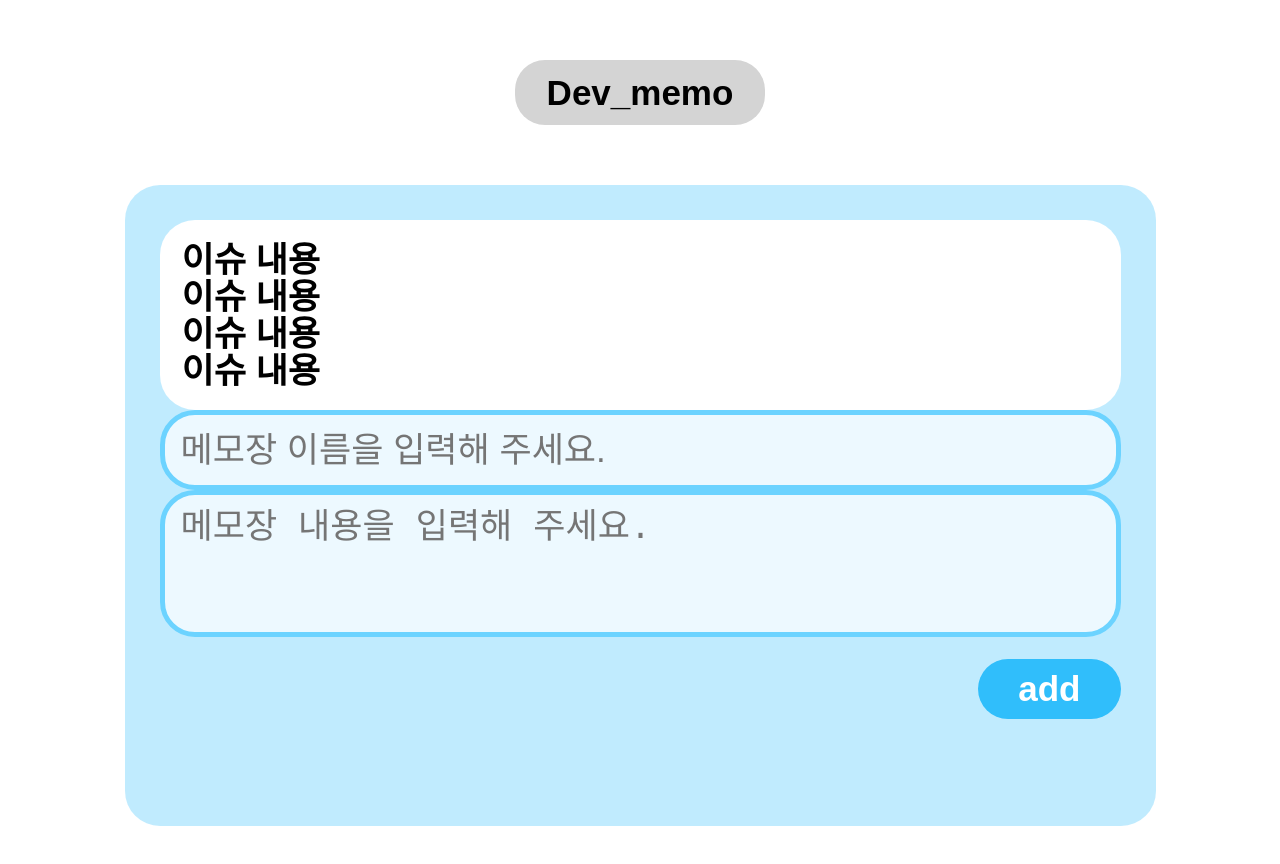
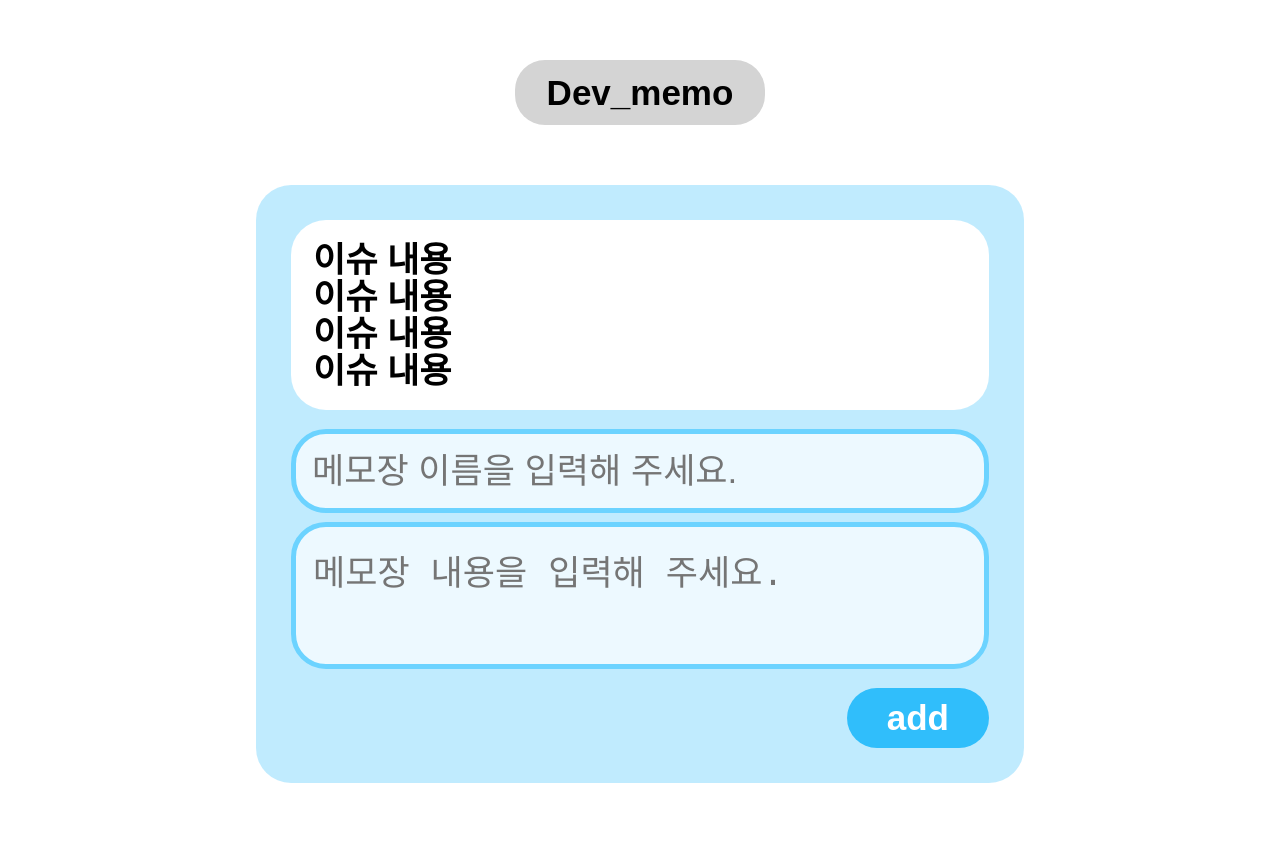
Before and after one commit to 24-Summer-Open-Source-SW/devo, a React (Create React App) app: page /memo/add in a window 1280 px wide. Shown: the top 864 px of the page. Built offline with nearby package versions, Linux system fonts and the light colour scheme.

Commit message:
docs : addMemo
css edit

```diff
--- a/src/pages/memo/addMemo/index.js
+++ b/src/pages/memo/addMemo/index.js
@@ -1,8 +1,6 @@
 import styled from "styled-components";
 import {Link, useNavigate} from "react-router-dom";
 import {useState} from "react";
-
-
 
 function AddMemo() {
     const [memoTitle, setMemoTitle] = useState('')
@@ -42,12 +40,14 @@ function AddMemo() {
                     <p>이슈 내용</p>
                     <p>이슈 내용</p>
                 </IssueBox>
+                <InputBox>
                     <TitleInput
                         onChange={handleTitle}
                         placeholder={'메모장 이름을 입력해 주세요.'}/>
                     <ContentsInput
                         onChange={handleContents}
                         placeholder={'메모장 내용을 입력해 주세요.'}/>
+                </InputBox>
                 <AddBtn onClick={handleSubmit}>
                     add
                 </AddBtn>
@@ -66,8 +66,6 @@ const Wrapper = styled.div`
 const Container = styled.div`
     display: flex;
     justify-content: center;
-    /* flex-wrap: wrap;
-    gap: 2vw; */
 
 `;
 const MainBtn = styled.div`
@@ -84,21 +82,25 @@ const MainBtn = styled.div`
     }
 `;
 const ContentsBox = styled.div`
-    width: 1031px;
-    height: 641px;
+    /* width: 1031px;
+    height: 641px; */
+
+    width: 60%;
     background: #30BEFB4D;
     border-radius: 35px;
     padding: 35px;
-
+    display: flex;
+    flex-direction:column;
     align-items: center;
     justify-content: space-between;
 
-    /* flex-wrap: wrap;
-    gap: 1vw; */
+    flex-wrap: wrap;
+    gap: 1.5vw;
 `;
 const IssueBox = styled.div`
     padding: 20px;
     width: 100%;
+    /* height: 30%; */
     background: white;
     border-radius: 35px;
     text-align: left;
@@ -108,12 +110,22 @@ const IssueBox = styled.div`
         margin: 2px;
     }
 `;
+const InputBox=styled.div`
+    display: flex;
+    flex-direction: column;
+    justify-content: space-between;
+
+    flex-wrap: wrap;
+    gap: 0.7vw;
+    width: 100%;
+
+`;
 const AddBtn = styled.button`
     display: flex;
     align-items: center;
     justify-content: center;
 
-    margin: auto 0 0 auto;
+    margin: 0 0 0 auto;
     padding-right: 40px;
     padding-left: 40px;
     padding-top: 10px;
@@ -133,7 +145,7 @@ const TitleInput = styled.input`
 
     border-radius: 35px ;
     border: solid 5px #6CD3FF;
-    padding: 15px;
+    padding: 17px;
 
     background: #EDF9FF;
     color: #2B7697;
@@ -143,17 +155,21 @@ const TitleInput = styled.input`
     padding-left: 16px;
 `;
 const ContentsInput = styled.textarea`
+    /* padding-left: 16px; */
+    padding: 17px;
+
     width: 100%;
     min-height: 147px ;
+
     border-radius: 35px ;
     border: solid 5px #6CD3FF;
-    margin-bottom: 20px;
+
+    color: #2B7697;
     background: #EDF9FF;
-    color: #2B7697;
     font-size: 35px;
     font-weight: 400;
+
     outline: none;
-    padding-left: 16px;
     resize: none;
     overflow: scroll;
     ::-webkit-scrollbar {
```
Lines whose indentation alone changed are shown as unchanged.
